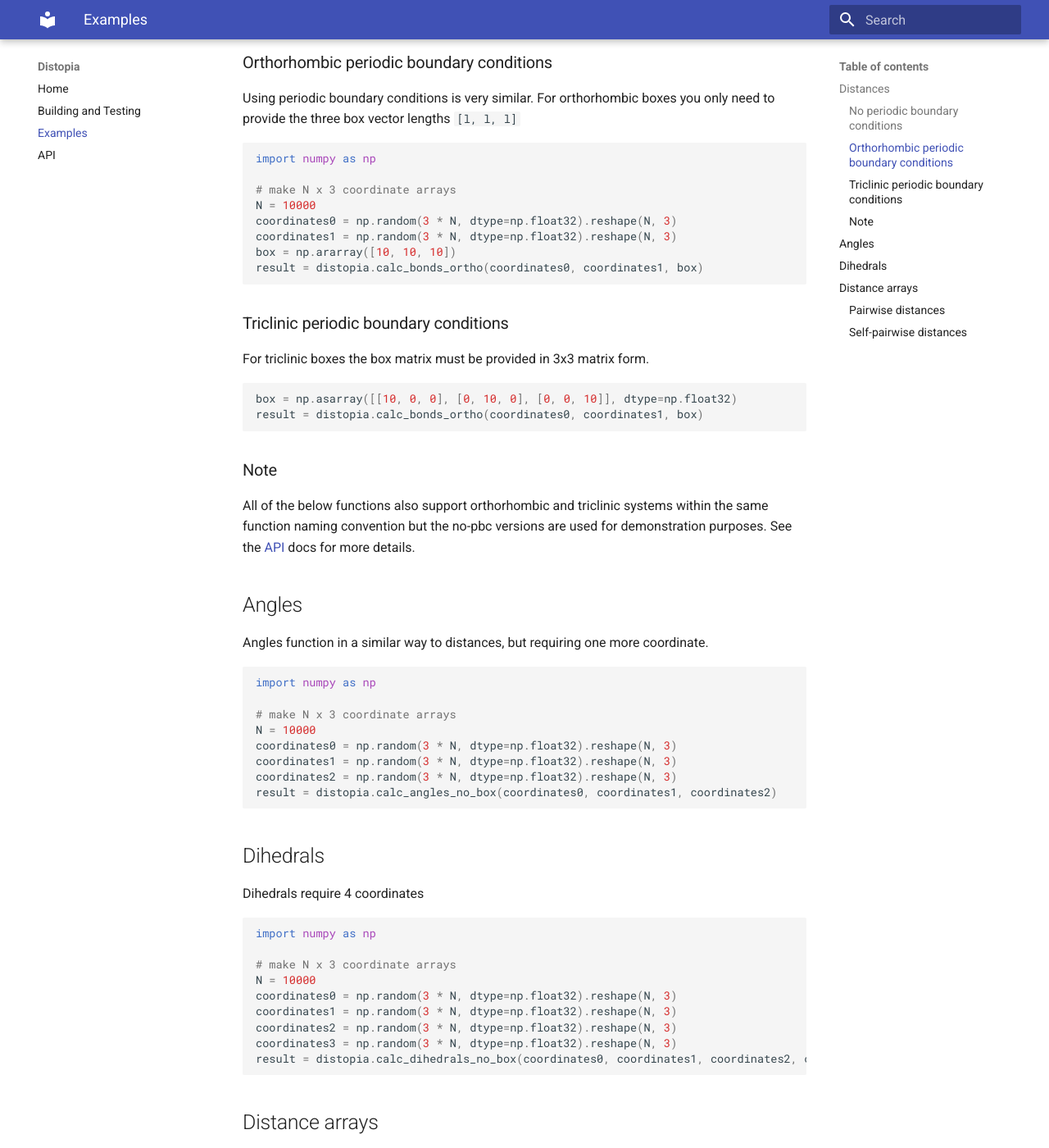
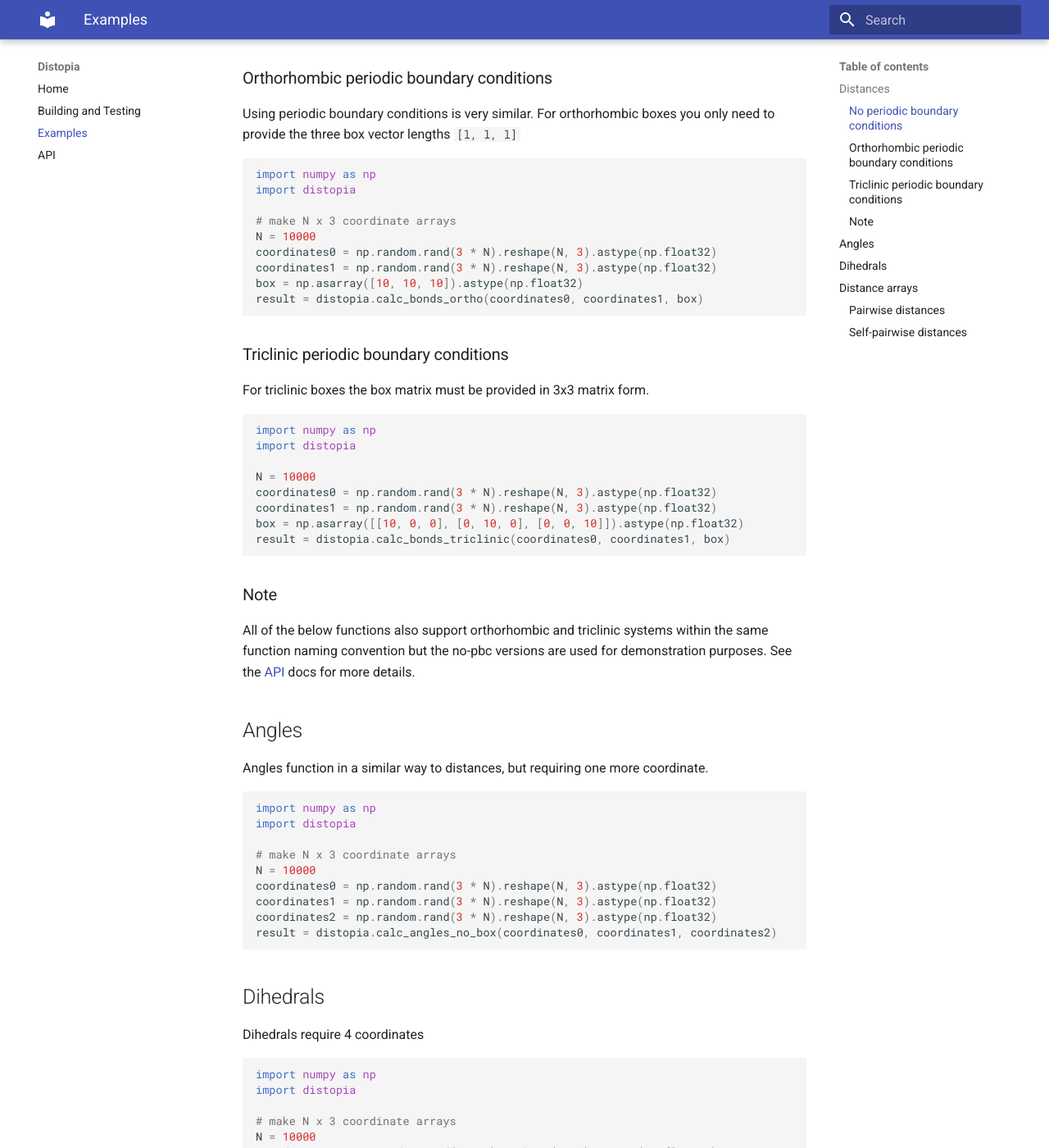
Before and after one commit to MDAnalysis/distopia, an MkDocs documentation site: the page built from docs/docs/examples.md, in a window 1280 px wide and 1400 px high, scrolled down 720 px. Shown: the whole window at 82% size. Built offline with MkDocs 1.6.1 and Material for MkDocs 9.7.7, drawn with Linux system fonts in a browser that asks for light colours; some of the changed text lies outside the part shown.

````diff
--- a/docs/docs/examples.md
+++ b/docs/docs/examples.md
@@ -12,11 +12,12 @@ First we construct some random coordinates using numpy and calculate distances b
 
 ```python
 import numpy as np
+import distopia
 
 # make N x 3 coordinate arrays
 N = 10000
-coordinates0 = np.random(3 * N, dtype=np.float32).reshape(N, 3)
-coordinates1 = np.random(3 * N, dtype=np.float32).reshape(N, 3)
+coordinates0 = np.random.rand(3 * N).reshape(N, 3).astype(np.float32)
+coordinates1 = np.random.rand(3 * N).reshape(N, 3).astype(np.float32)
 result = distopia.calc_bonds_no_box(coordinates0, coordinates1)
 
 # alternatively we can pass in a buffer to use for the results.
@@ -30,12 +31,13 @@ Using periodic boundary conditions is very similar. For orthorhombic boxes you o
 
 ```python
 import numpy as np
+import distopia
 
 # make N x 3 coordinate arrays
 N = 10000
-coordinates0 = np.random(3 * N, dtype=np.float32).reshape(N, 3)
-coordinates1 = np.random(3 * N, dtype=np.float32).reshape(N, 3)
-box = np.ararray([10, 10, 10])
+coordinates0 = np.random.rand(3 * N).reshape(N, 3).astype(np.float32)
+coordinates1 = np.random.rand(3 * N).reshape(N, 3).astype(np.float32)
+box = np.asarray([10, 10, 10]).astype(np.float32)
 result = distopia.calc_bonds_ortho(coordinates0, coordinates1, box)
 ```
 
@@ -44,8 +46,14 @@ result = distopia.calc_bonds_ortho(coordinates0, coordinates1, box)
 For triclinic boxes the box matrix must be provided in 3x3 matrix form.
 
 ```python
-box = np.asarray([[10, 0, 0], [0, 10, 0], [0, 0, 10]], dtype=np.float32)
-result = distopia.calc_bonds_ortho(coordinates0, coordinates1, box)
+import numpy as np
+import distopia
+
+N = 10000
+coordinates0 = np.random.rand(3 * N).reshape(N, 3).astype(np.float32)
+coordinates1 = np.random.rand(3 * N).reshape(N, 3).astype(np.float32)
+box = np.asarray([[10, 0, 0], [0, 10, 0], [0, 0, 10]]).astype(np.float32)
+result = distopia.calc_bonds_triclinic(coordinates0, coordinates1, box)
 ```
 
 ### Note
@@ -58,12 +66,13 @@ Angles function in a similar way to distances, but requiring one more coordinate
 
 ```python
 import numpy as np
+import distopia
 
 # make N x 3 coordinate arrays
 N = 10000
-coordinates0 = np.random(3 * N, dtype=np.float32).reshape(N, 3)
-coordinates1 = np.random(3 * N, dtype=np.float32).reshape(N, 3)
-coordinates2 = np.random(3 * N, dtype=np.float32).reshape(N, 3)
+coordinates0 = np.random.rand(3 * N).reshape(N, 3).astype(np.float32)
+coordinates1 = np.random.rand(3 * N).reshape(N, 3).astype(np.float32)
+coordinates2 = np.random.rand(3 * N).reshape(N, 3).astype(np.float32)
 result = distopia.calc_angles_no_box(coordinates0, coordinates1, coordinates2)
 ```
 
@@ -74,13 +83,14 @@ Dihedrals require 4 coordinates
 
 ```python
 import numpy as np
+import distopia
 
 # make N x 3 coordinate arrays
 N = 10000
-coordinates0 = np.random(3 * N, dtype=np.float32).reshape(N, 3)
-coordinates1 = np.random(3 * N, dtype=np.float32).reshape(N, 3)
-coordinates2 = np.random(3 * N, dtype=np.float32).reshape(N, 3)
-coordinates3 = np.random(3 * N, dtype=np.float32).reshape(N, 3)
+coordinates0 = np.random.rand(3 * N).reshape(N, 3).astype(np.float32)
+coordinates1 = np.random.rand(3 * N).reshape(N, 3).astype(np.float32)
+coordinates2 = np.random.rand(3 * N).reshape(N, 3).astype(np.float32)
+coordinates3 = np.random.rand(3 * N).reshape(N, 3).astype(np.float32)
 result = distopia.calc_dihedrals_no_box(coordinates0, coordinates1, coordinates2, coordinates3)
 ```
 
@@ -92,12 +102,13 @@ You can also do pairwise and self-pairwise distance arrays with `distopia`.
 
 ```python
 import numpy as np
+import distopia
 
 # make N x 3 and M x 3 coordinate arrays
 N = 10000
 M = 1000
-coordinates0 = np.random(3 * N, dtype=np.float32).reshape(N, 3)
-coordinates1 = np.random(3 * M, dtype=np.float32).reshape(M, 3)
+coordinates0 = np.random.rand(3 * N).reshape(N, 3).astype(np.float32)
+coordinates1 = np.random.rand(3 * M).reshape(M, 3).astype(np.float32)
 result = distopia.calc_distance_array_no_box(coordinates0, coordinates1)
 result # -> will be NxM
 
````
Also changed, not shown: 1 other file.
